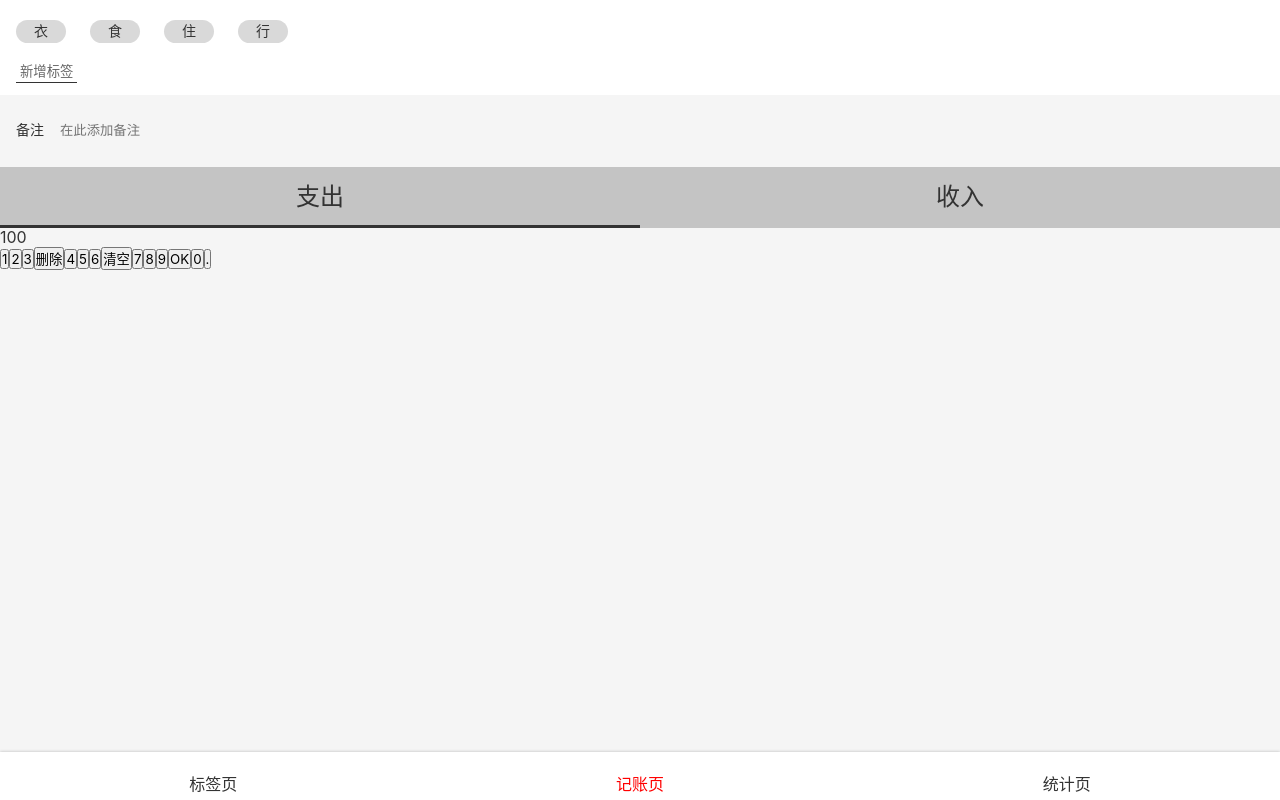
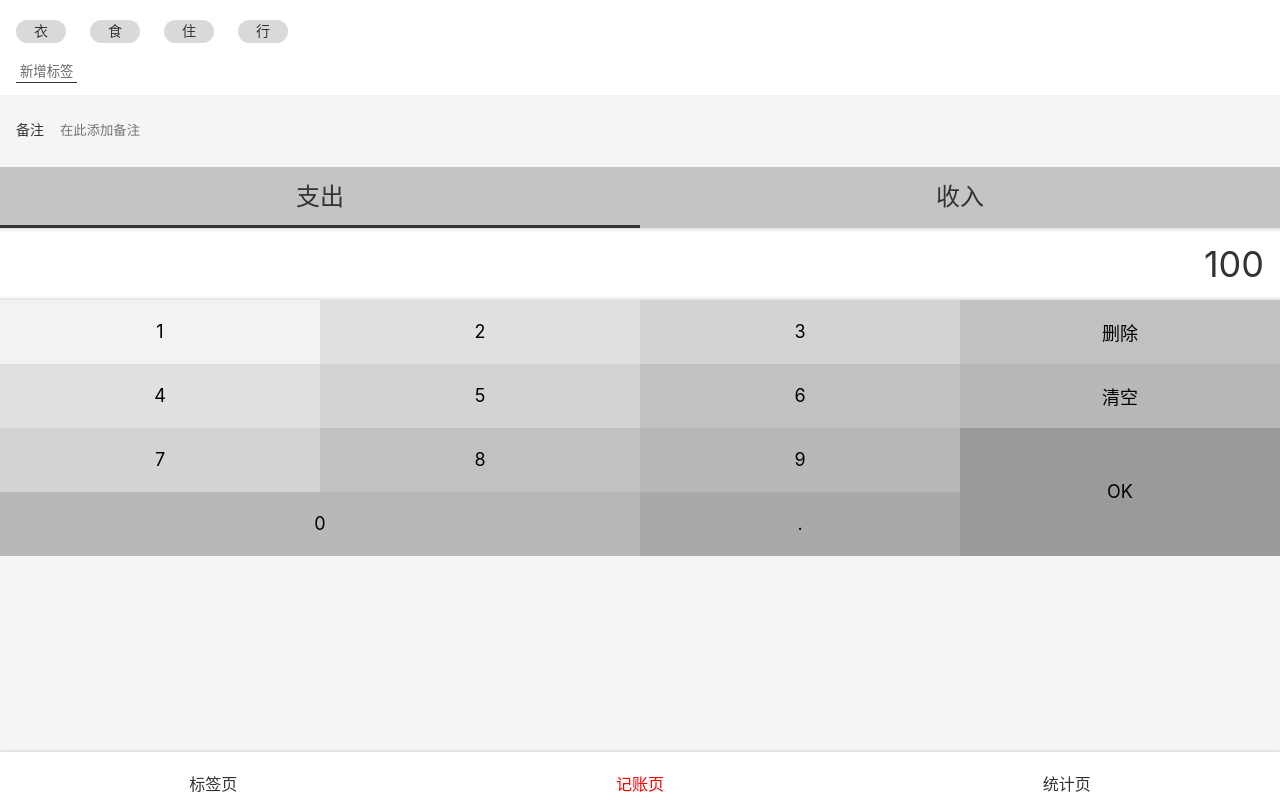
Before and after one commit to spymb/rMoney, a React app: page /#/money in a window 1280 px wide. Built offline with nearby package versions, Linux system fonts and the light colour scheme; some icons are missing.

Commit message:
NumberPadSection添加CSS

```diff
--- a/src/index.scss
+++ b/src/index.scss
@@ -26,3 +26,8 @@
   height: 1em;
   display: inline-block;
 }
+.clearfix::after {
+  content: '';
+  display: block;
+  clear: both;
+}
--- a/src/views/Money.tsx
+++ b/src/views/Money.tsx
@@ -61,6 +61,52 @@
 `;
 
 const NumberPadSection = styled.section`
+  display:flex;
+  flex-direction: column;
+  > .output{
+    background:white;
+    font-size: 36px;
+    line-height: 72px;
+    text-align:right;
+    padding: 0 16px;
+    box-shadow: inset 0 -5px 5px -5px rgba(0,0,0,0.25),
+    inset 0 5px 5px -5px rgba(0,0,0,0.25);
+  }
+  > .pad{
+    > button{
+      font-size: 18px; float: left; width: 25%; height: 64px; border: none;
+      &.ok{ height: 128px; float: right; }
+      &.zero{ width: 50%; }
+      &:nth-child(1){
+        background:#f2f2f2;
+      }
+      &:nth-child(2),
+      &:nth-child(5) {
+        background:#E0E0E0;
+      }
+      &:nth-child(3),
+      &:nth-child(6),
+      &:nth-child(9) {
+        background:#D3D3D3;
+      }
+      &:nth-child(4),
+      &:nth-child(7),
+      &:nth-child(10) {
+        background:#C1C1C1;
+      }
+      &:nth-child(8),
+      &:nth-child(11),
+      &:nth-child(13) {
+        background:#B8B8B8;
+      }
+      &:nth-child(12) {
+        background:#9A9A9A;
+      }
+      &:nth-child(14) {
+        background:#A9A9A9;
+      }
+    }
+  }
 `;
 
 function Money() {
@@ -91,10 +137,10 @@
       </CategorySection>
 
       <NumberPadSection>
-        <div>
+        <div className='output'>
           100
         </div>
-        <div>
+        <div className='pad clearfix'>
           <button>1</button>
           <button>2</button>
           <button>3</button>
@@ -106,9 +152,9 @@
           <button>7</button>
           <button>8</button>
           <button>9</button>
-          <button>OK</button>
-          <button>0</button>
-          <button>.</button>
+          <button className='ok'>OK</button>
+          <button className='zero'>0</button>
+          <button className='dot'>.</button>
         </div>
       </NumberPadSection>
     </Layout>
```
